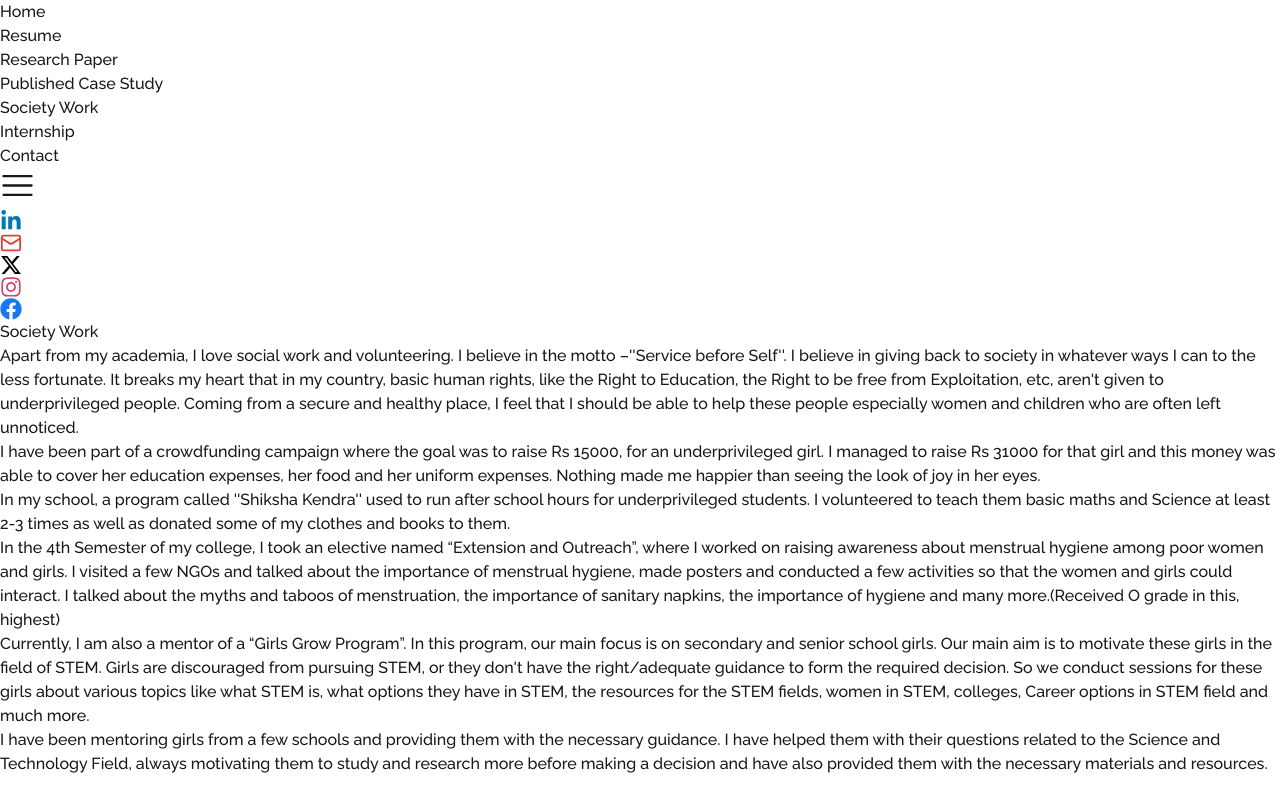
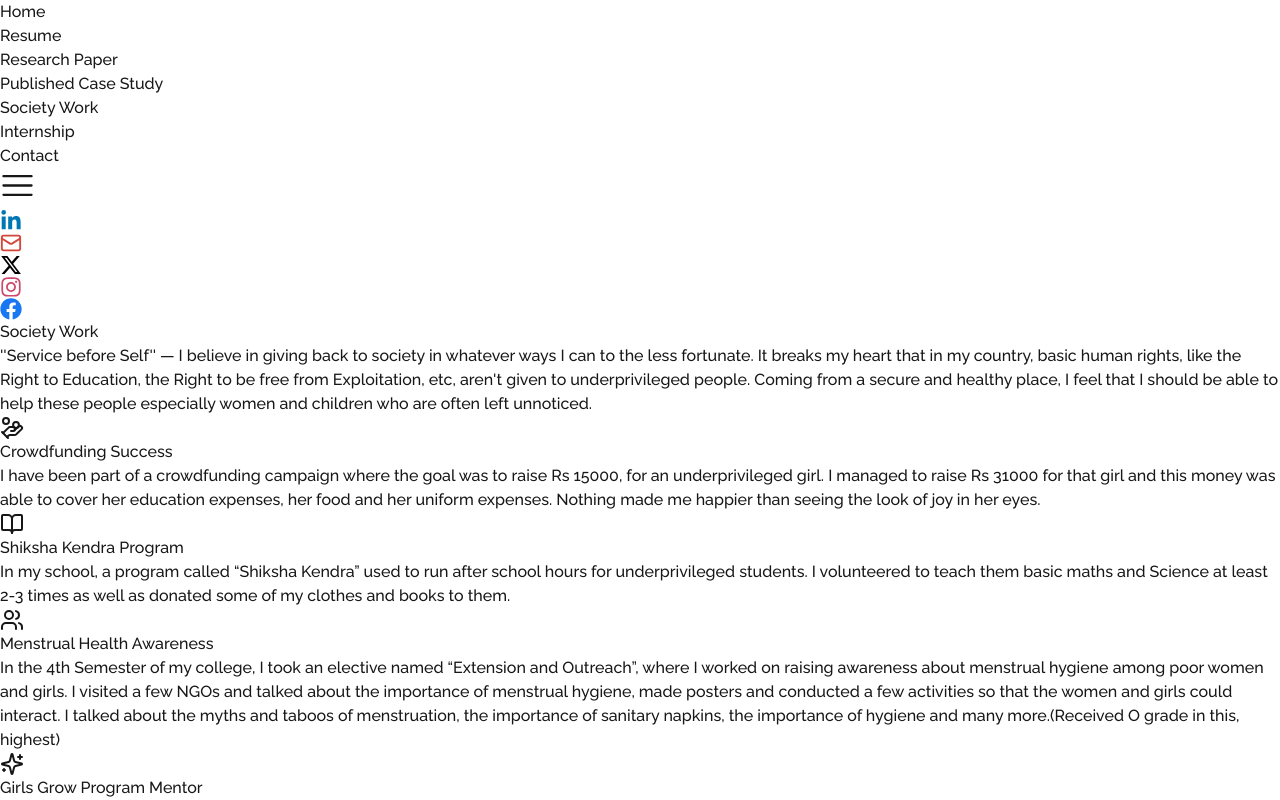
Before and after one commit to DesireDivTeam/Ananyaresume, a Next.js app: page /society-work in a window 1280 px wide. Shown: the top 800 px of the page. Built offline with nearby package versions, Linux system fonts and the light colour scheme.

Commit message:
contact, internship and contact page designed

```diff
--- a/package.json
+++ b/package.json
@@ -9,6 +9,7 @@
     "lint": "next lint"
   },
   "dependencies": {
+    "lucide-react": "^0.469.0",
     "next": "^14.2.22",
     "react": "^18",
     "react-dom": "^18",
--- a/src/app/(pages)/society-work/page.js
+++ b/src/app/(pages)/society-work/page.js
@@ -1,40 +1,55 @@
+import React from "react";
 import Wrapper from "@/app/_components/Wrapper";
-import React from "react";
+import { HandCoins, BookOpen, Users, Sparkles } from "lucide-react";
 
-export default function page() {
+const ImpactSection = ({ icon: Icon, title, children }) => (
+  <div className="space-y-4 border-l border-gray-700 pl-6">
+    <div className="flex items-center gap-3 text-gray-300">
+      <Icon className="w-5 h-5" />
+      <h3 className="text-lg font-medium">{title}</h3>
+    </div>
+    <div className="text-gray-400 leading-relaxed">{children}</div>
+  </div>
+);
+
+export default function Page() {
   return (
-    <>
-      <Wrapper>
-        <h1 className="font-semibold md:text-5xl text-4xl mb-4">
-          Society Work
-        </h1>
-        <div className="text-justify font-extralight space-y-4">
-          <p>
-            Apart from my academia, I love social work and volunteering. I
-            believe in the motto –&apos;&apos;Service before Self&apos;&apos;. I
-            believe in giving back to society in whatever ways I can to the less
-            fortunate. It breaks my heart that in my country, basic human
-            rights, like the Right to Education, the Right to be free from
-            Exploitation, etc, aren&apos;t given to underprivileged people.
-            Coming from a secure and healthy place, I feel that I should be able
-            to help these people especially women and children who are often
-            left unnoticed.
+    <Wrapper className="lg:border-2  lg:rounded-2xl lg:my-8">
+      <div className="max-w-5xl mx-auto space-y-12">
+        {/* Header */}
+        <div className="space-y-6">
+          <h1 className="font-light text-4xl md:text-5xl text-white/90">
+            Society Work
+          </h1>
+          <p className="text-gray-300 text-lg font-light leading-relaxed">
+            &apos;&apos;Service before Self&apos;&apos; — I believe in giving
+            back to society in whatever ways I can to the less fortunate. It
+            breaks my heart that in my country, basic human rights, like the
+            Right to Education, the Right to be free from Exploitation, etc,
+            aren&apos;t given to underprivileged people. Coming from a secure
+            and healthy place, I feel that I should be able to help these people
+            especially women and children who are often left unnoticed.
           </p>
-          <p>
+        </div>
+
+        {/* Impact Sections */}
+        <div className="space-y-12">
+          <ImpactSection icon={HandCoins} title="Crowdfunding Success">
             I have been part of a crowdfunding campaign where the goal was to
             raise Rs 15000, for an underprivileged girl. I managed to raise Rs
             31000 for that girl and this money was able to cover her education
             expenses, her food and her uniform expenses. Nothing made me happier
             than seeing the look of joy in her eyes.
-          </p>
-          <p>
-            In my school, a program called &apos;&apos;Shiksha
-            Kendra&apos;&apos; used to run after school hours for
-            underprivileged students. I volunteered to teach them basic maths
-            and Science at least 2-3 times as well as donated some of my clothes
-            and books to them.
-          </p>
-          <p>
+          </ImpactSection>
+
+          <ImpactSection icon={BookOpen} title="Shiksha Kendra Program">
+            In my school, a program called “Shiksha Kendra” used to run after
+            school hours for underprivileged students. I volunteered to teach
+            them basic maths and Science at least 2-3 times as well as donated
+            some of my clothes and books to them.
+          </ImpactSection>
+
+          <ImpactSection icon={Users} title="Menstrual Health Awareness">
             In the 4th Semester of my college, I took an elective named
             “Extension and Outreach”, where I worked on raising awareness about
             menstrual hygiene among poor women and girls. I visited a few NGOs
@@ -43,26 +58,34 @@ export default function page() {
             interact. I talked about the myths and taboos of menstruation, the
             importance of sanitary napkins, the importance of hygiene and many
             more.(Received O grade in this, highest)
-          </p>
-          <p>
-            Currently, I am also a mentor of a “Girls Grow Program”. In this
-            program, our main focus is on secondary and senior school girls. Our
-            main aim is to motivate these girls in the field of STEM. Girls are
-            discouraged from pursuing STEM, or they don&apos;t have the
-            right/adequate guidance to form the required decision. So we conduct
-            sessions for these girls about various topics like what STEM is,
-            what options they have in STEM, the resources for the STEM fields,
-            women in STEM, colleges, Career options in STEM field and much more.
-          </p>
-          <p>
-            I have been mentoring girls from a few schools and providing them
-            with the necessary guidance. I have helped them with their questions
-            related to the Science and Technology Field, always motivating them
-            to study and research more before making a decision and have also
-            provided them with the necessary materials and resources.
-          </p>
+          </ImpactSection>
+
+          <ImpactSection icon={Sparkles} title="Girls Grow Program Mentor">
+            Currently, I am also a mentor of a &apos;&apos;Girls Grow
+            Program&apos;&apos;. In this program, our main focus is on secondary
+            and senior school girls. Our main aim is to motivate these girls in
+            the field of STEM. Girls are discouraged from pursuing STEM, or they
+            don&apos;t have the right/adequate guidance to form the required
+            decision. So we conduct sessions for these girls about various
+            topics like what STEM is, what options they have in STEM, the
+            resources for the STEM fields, women in STEM, colleges, Career
+            options in STEM field and much more.I have been mentoring girls from
+            a few schools and providing them with the necessary guidance. I have
+            helped them with their questions related to the Science and
+            Technology Field, always motivating them to study and research more
+            before making a decision and have also provided them with the
+            necessary materials and resources.
+          </ImpactSection>
         </div>
-      </Wrapper>
-    </>
+
+        {/* Mission Statement */}
+        <div className="text-gray-400 leading-relaxed">
+          Through these initiatives, I strive to address the fundamental rights
+          of underprivileged people, particularly in education and empowerment.
+          Coming from a privileged position, I feel it&apos;s my responsibility
+          to contribute to positive change in society.
+        </div>
+      </div>
+    </Wrapper>
   );
 }
```
Also changed, not shown: src/app/(pages)/contact/page.js (+42 -5 lines), src/app/(pages)/internship/page.js (+44 -18 lines), 1 other file (tests, documents, lock files or other folders).
